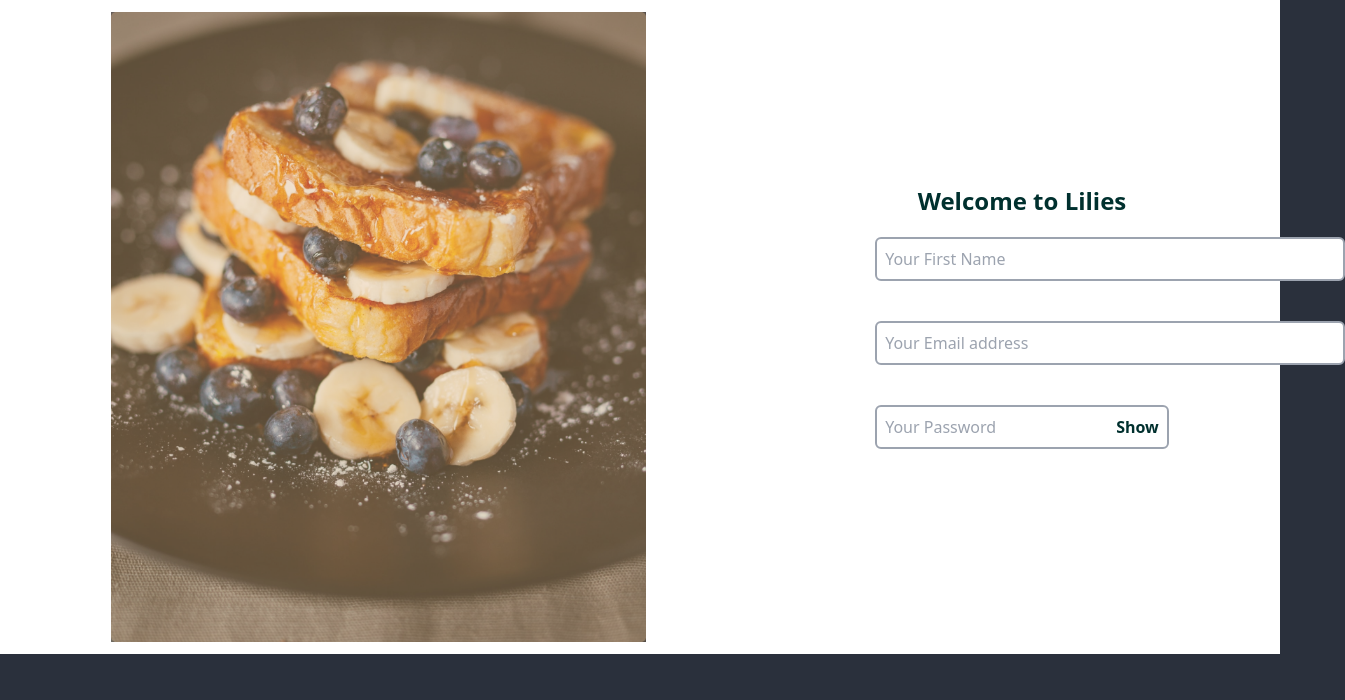
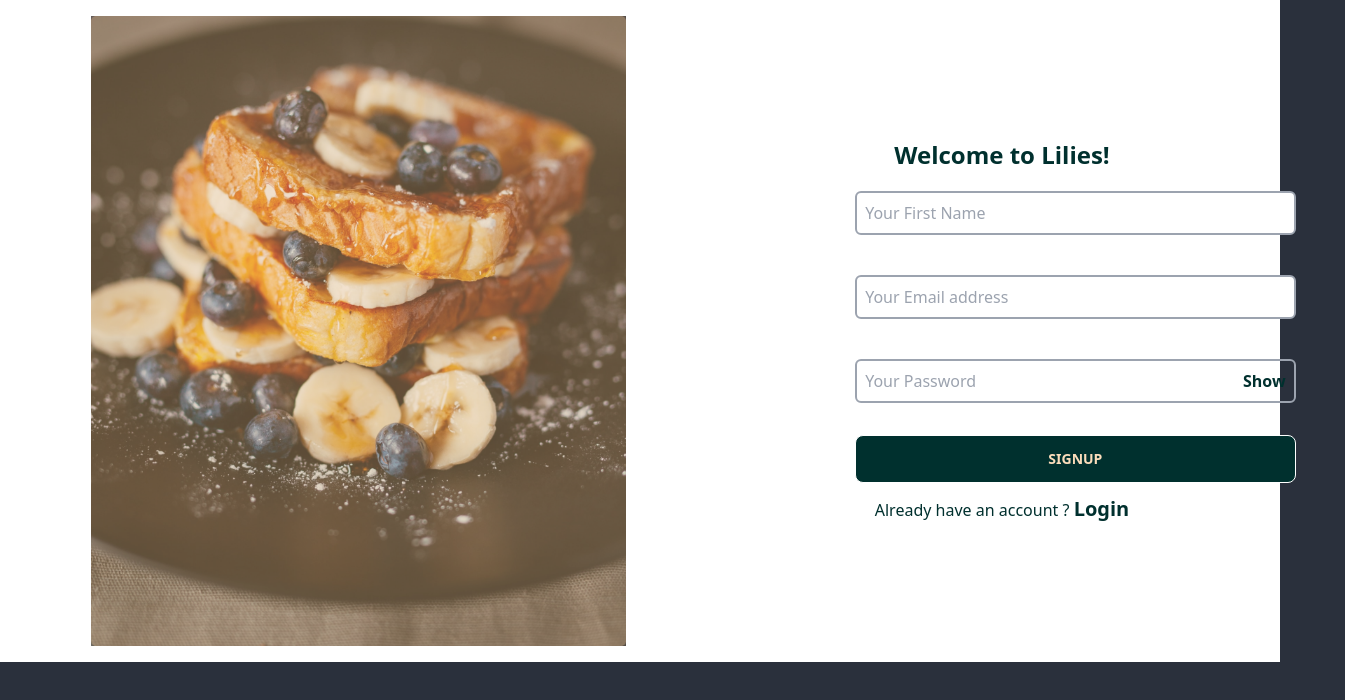
Before and after one commit to manaboy-07/Lilies, a React (Create React App) app: page / in a window 1280 px wide. Shown: the top 700 px of the page, 1345 px wide, since content can reach past the window. Built offline with nearby package versions, Linux system fonts and the light colour scheme.

Commit message:
finished working on signn up  page

```diff
--- a/src/Pages/SignUp.jsx
+++ b/src/Pages/SignUp.jsx
@@ -1,18 +1,25 @@
 /** @format */
 
-import React from "react";
+import React, { useState } from "react";
 import Register from "../Images/Register.png";
 function SignUp() {
+  const handleSubmit = (e) => {
+    e.preventDefault();
+  };
+  const [show, setShow] = useState(false);
+  const showText = () => {
+    setShow((prevState) => !prevState);
+  };
   return (
-    <div className='sign flex justify-center items-center bg-neutral py-3'>
+    <div className='sign flex justify-center items-center bg-neutral py-4'>
       <div>
         <img src={Register} alt='' className='signImg' />
       </div>
       <div>
-        <form action='' className=''>
+        <form action='' className='mr-10' onSubmit={handleSubmit}>
           <div className='form-header flex justify-center items-center'>
             <h1 className='text-2xl font-bold text-primary text-center'>
-              Welcome to Lilies
+              Welcome to Lilies!
             </h1>
           </div>
           <div className='input-container '>
@@ -29,13 +36,28 @@ function SignUp() {
               className='border-gray-400 border-solid p-2 my-5 rounded-md  border-2 outline-none text-primary'
             />
           </div>
-          <div className='input-container flex  items-center border-gray-400 border-solid p-2 my-5 rounded-md  border-2'>
+          <div
+            className='input-container flex  items-center border-gray-400 border-solid p-2 my-5 rounded-md  border-2'
+            id='input-show'>
             <input
-              type='text'
+              type={show ? "text" : "password"}
               placeholder='Your Password'
               className='outline-none border-0 text-primary'
             />
-            <h3 className='text-primary font-bold cursor-pointer'>Show</h3>
+            <h3
+              className='text-primary font-bold cursor-pointer '
+              onClick={showText}>
+              {show ? "Hide" : "Show"}
+            </h3>
+          </div>
+          <button className=' form-btn btn text-center p-3 my-3 text-secondary bg-primary font-bold hover:bg-primary'>
+            SignUp
+          </button>
+          <div className='flex justify-center items-center'>
+            <h3 className='text-primary text-center'>
+              Already have an account ?{" "}
+              <span className='text-xl font-bold cursor-pointer '>Login</span>
+            </h3>
           </div>
         </form>
       </div>
--- a/src/index.css
+++ b/src/index.css
@@ -13,5 +13,11 @@
   height: 120%;
 }
 .input-container input {
-  width: 160%;
+  width: 150%;
 }
+#input-show {
+  width: 150%;
+}
+.form-btn {
+  width: 150%;
+}
```
